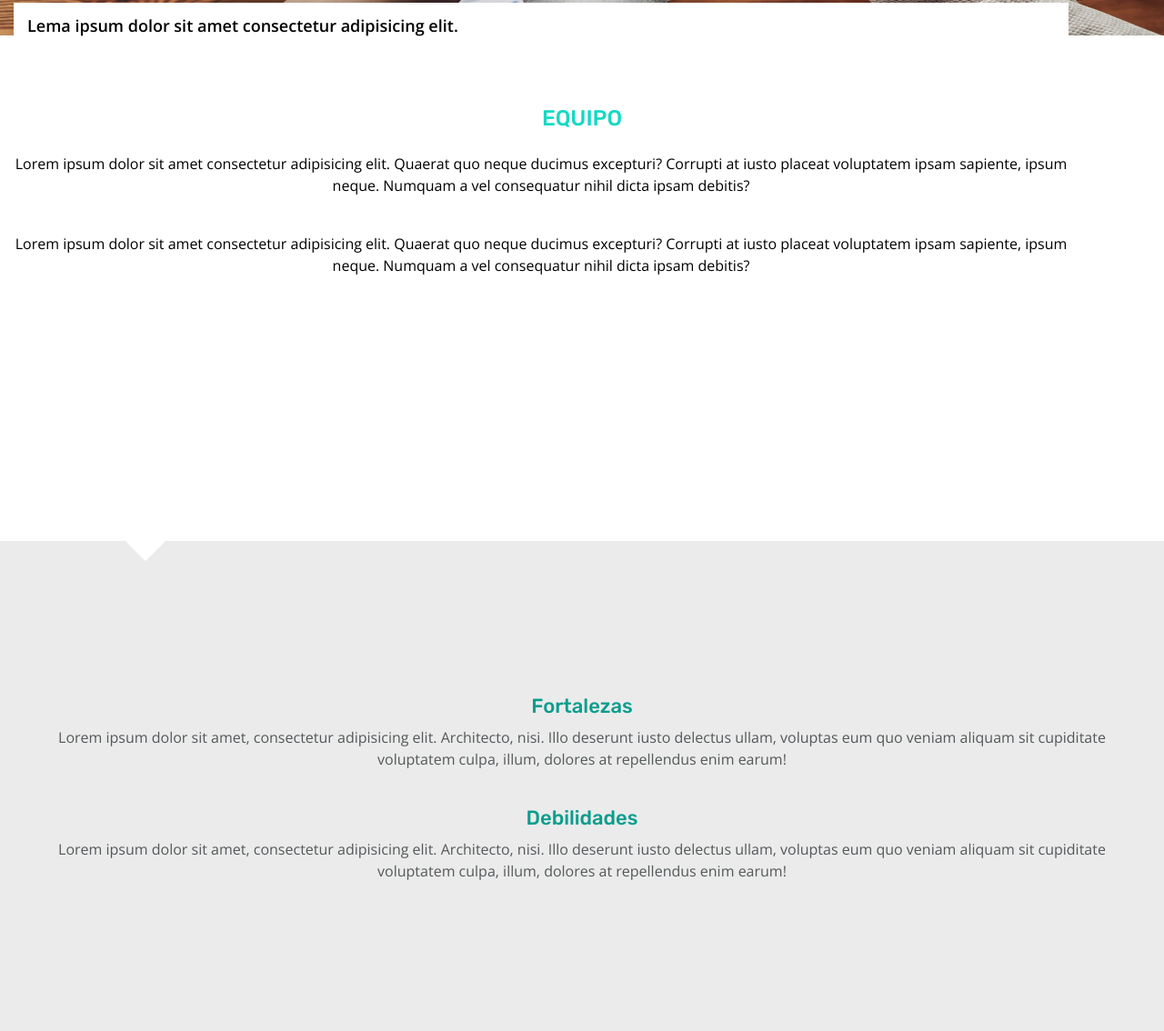
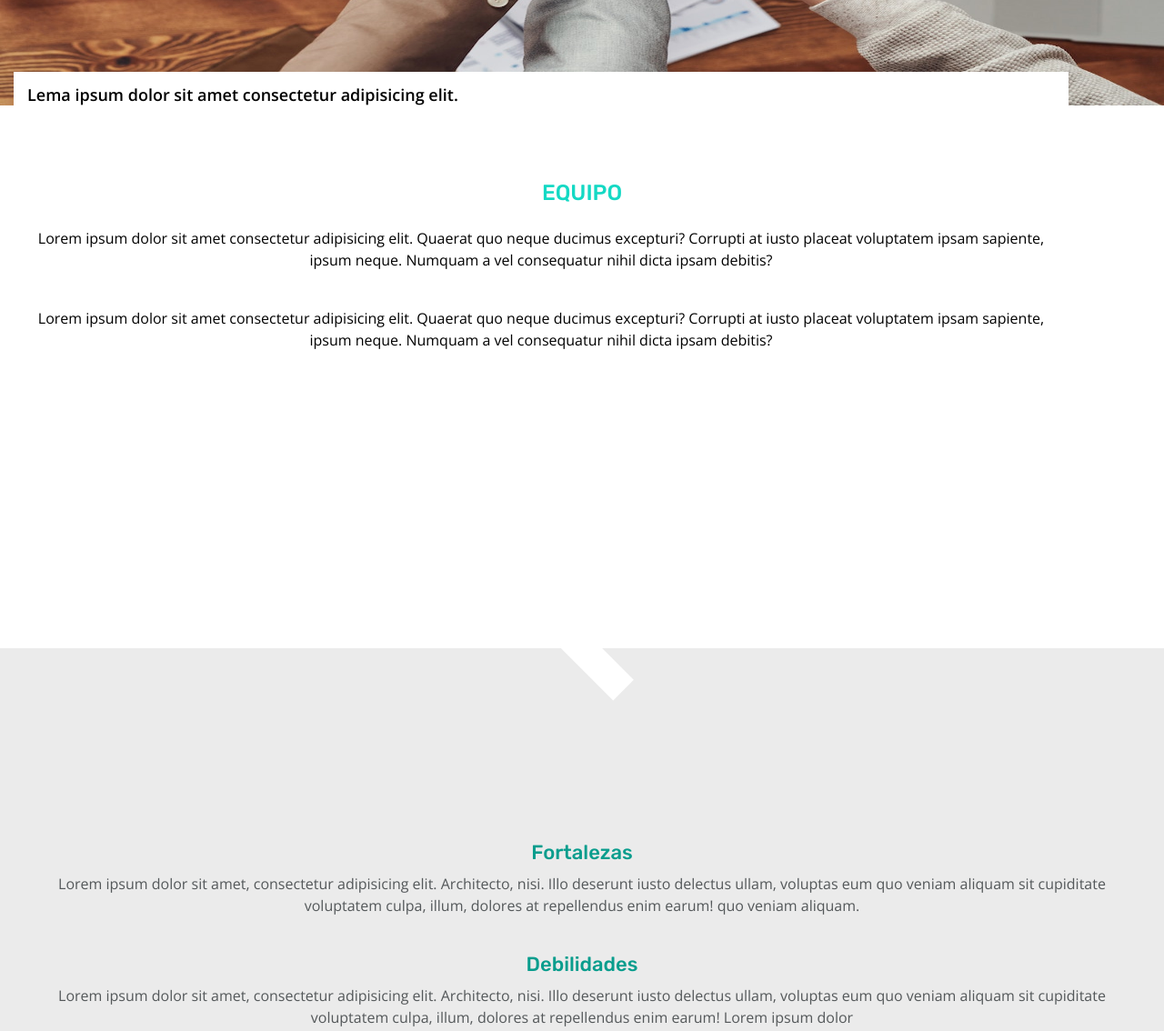
Before and after one commit to Adalab/project-promo-r-module-1-team-7, a plain HTML site: page index.html in a window 1280 px wide. Shown: the part 361-1495 px from the top of the page at 91% size. Drawn offline with nearby package versions, Linux system fonts and the light colour scheme.

Commit message:
Last updates on hero resizing

```diff
--- a/index.html
+++ b/index.html
@@ -63,29 +63,28 @@
           />
           <img
             class="hero-image"
-            src="./images/hero-image-small.jpg"
+            src="./images/prueba 2.jpg"
             alt="Foto de equipo poniendo las manos para animarse"
           />
         </picture>
       </section>
-      <section class="equipo">
-        <h4 class="equipo-lema">
+      <h4 class="lema">
         Lema ipsum dolor sit amet consectetur adipisicing elit.
       </h4>
-        <section class="equipo-info" id="equipo">
+      <section class="equipo" id="equipo">
         <h2 class="equipo-title">EQUIPO</h2>
         <div class="equipo-p">
           <p>
-              Lorem ipsum dolor sit amet consectetur adipisicing elit. Quaerat
-              quo neque ducimus excepturi? Corrupti at iusto placeat voluptatem
-              ipsam sapiente, ipsum neque. Numquam a vel consequatur nihil dicta
-              ipsam debitis?
+            Lorem ipsum dolor sit amet consectetur adipisicing elit. Quaerat quo
+            neque ducimus excepturi? Corrupti at iusto placeat voluptatem ipsam
+            sapiente, ipsum neque. Numquam a vel consequatur nihil dicta ipsam
+            debitis?
           </p>
           <p>
-              Lorem ipsum dolor sit amet consectetur adipisicing elit. Quaerat
-              quo neque ducimus excepturi? Corrupti at iusto placeat voluptatem
-              ipsam sapiente, ipsum neque. Numquam a vel consequatur nihil dicta
-              ipsam debitis?
+            Lorem ipsum dolor sit amet consectetur adipisicing elit. Quaerat quo
+            neque ducimus excepturi? Corrupti at iusto placeat voluptatem ipsam
+            sapiente, ipsum neque. Numquam a vel consequatur nihil dicta ipsam
+            debitis?
           </p>
         </div>
       </section>
@@ -97,7 +96,7 @@
             Lorem ipsum dolor sit amet, consectetur adipisicing elit.
             Architecto, nisi. Illo deserunt iusto delectus ullam, voluptas eum
             quo veniam aliquam sit cupiditate voluptatem culpa, illum, dolores
-              at repellendus enim earum!
+            at repellendus enim earum! quo veniam aliquam.
           </p>
         </div>
         <div class="forts-y-debs-container box2">
@@ -106,10 +105,9 @@
             Lorem ipsum dolor sit amet, consectetur adipisicing elit.
             Architecto, nisi. Illo deserunt iusto delectus ullam, voluptas eum
             quo veniam aliquam sit cupiditate voluptatem culpa, illum, dolores
-              at repellendus enim earum!
+            at repellendus enim earum! Lorem ipsum dolor
           </p>
         </div>
-        </section>
       </section>
       <section class="quienes-somos" id="quienes-somos">
         <h2>QUIENES SOMOS</h2>
--- a/styles/main.css
+++ b/styles/main.css
@@ -32,50 +32,51 @@ html {
 /* a partir de aquí estilos hero */
 .hero {
   width: 100vw;
-  height: 49.82248520710059vh;
+  height: 59.5vh;
   position: relative;
   bottom: 39px;
+}
+picture {
+  width: 100vw;
 }
 .hero-image {
   width: 100%;
   height: 100%;
 }
-.equipo-lema {
+.lema {
   width: 90.625%;
   height: 9.467455621301776vh;
-  position: absolute;
-  bottom: 45%;
   background-color: var(--white);
   font-family: var(--font-familyOpenSans);
   font-size: 1.8rem;
   font-weight: 600;
   line-height: 1.39;
+  position: absolute;
+  top: 55%;
   text-align: start;
+  padding: 0px 15px;
   padding-top: 13px;
   padding-bottom: 16px;
-  padding-right: 15px;
-  padding-left: 15px;
   margin-left: 15px;
 }
-.equipo .equipo-info {
+.equipo {
   width: 100%;
-  height: 64.7vh;
+  height: 69.7vh;
   padding: 0px 15px;
-  padding-top: 30px;
+  padding-top: 35px;
 }
 .equipo-title {
   color: var(--aqua);
   font-family: var(--font-familyRubik);
   line-height: 1.88;
   font-size: 2.4rem;
+  font-weight: 500;
   text-align: center;
-  font-weight: 500;
   margin-bottom: 15px;
-  padding: 0px 20px;
 }
 .equipo-p {
   width: 90.625vw;
-  height: 45.44378698224852vh;
+  height: 47.44378698224852vh;
   font-size: 1.6rem;
   font-family: var(--font-familyOpenSans);
   line-height: 1.5;
@@ -83,27 +84,26 @@ html {
   display: flex;
   flex-direction: column;
   gap: 40px;
+  padding: 0px 8px;
 }
 .cuadrado-decorativo {
   background-color: var(--white);
+  width: 9.3vw;
+  height: 4vh;
   transform: rotate(45deg);
   position: absolute;
-  z-index: 999;
-  top: 117.8%;
-  left: 145.2px;
-  width: 30px;
-  height: 30px;
+  z-index: 1;
+  top: 132.8%;
+  left: 45.6%;
 }
 .forts-y-debs {
-  position: relative;
   background-color: rgba(57, 57, 60, 0.1);
   width: 100vw;
-  height: 68.52071005917159vh;
+  height: 79.52071005917159vh;
   display: flex;
   flex-direction: column;
   align-items: center;
   justify-content: center;
-  box-sizing: border-box;
 }
 .forts-y-debs-container {
   text-align: center;
@@ -111,6 +111,7 @@ html {
 }
 .forts-y-debs-container.box1 {
   margin: 30px 0px;
+  position: relative;
 }
 .forts-y-debs-container.box2 {
   margin-bottom: 45px;
```
Also changed, not shown: images/prueba 2.jpg (added). Lines whose indentation alone changed are shown as unchanged.
